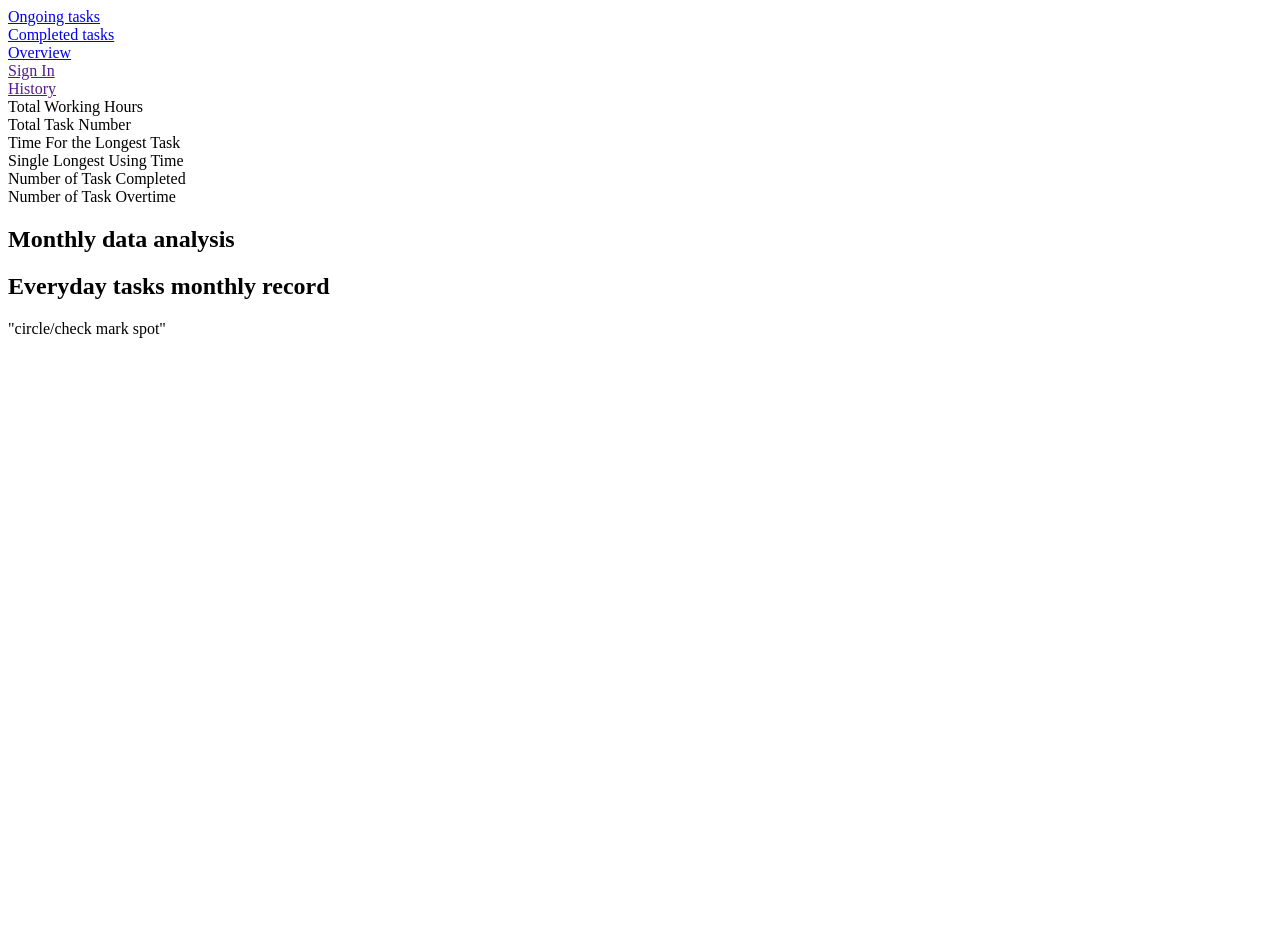
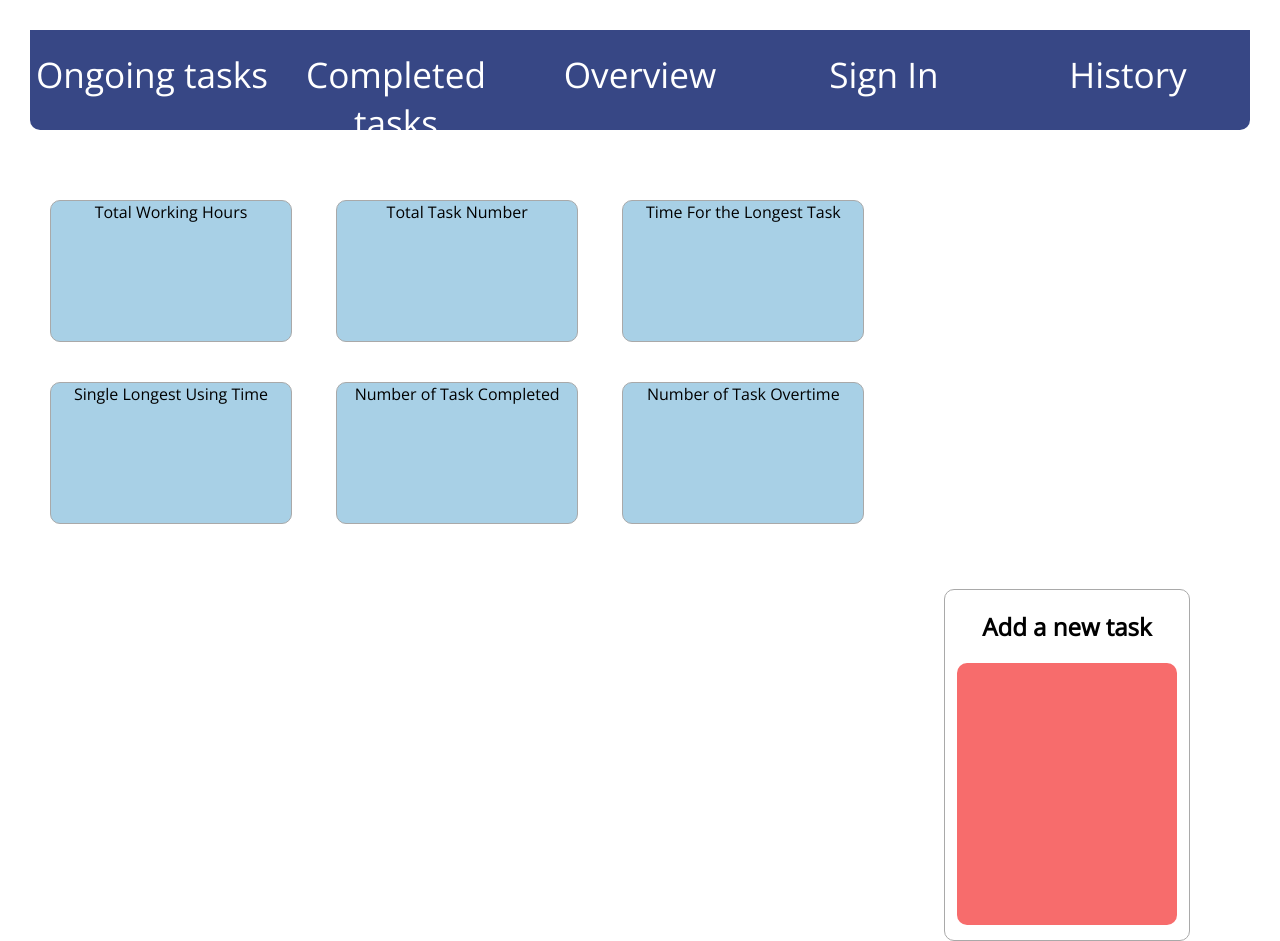
Before and after one commit to Jennifer-Zhan/FoClocks, a PHP site: page /overview.html in a window 1280 px wide. Before the commit the page ends 338 px from the top, so only its background shows below. Run offline with PHP 8.4, Linux system fonts and the light colour scheme.

Commit message:
finish the overview.css

```diff
--- a/overview.css
+++ b/overview.css
@@ -1,7 +1,14 @@
+@import url('https://fonts.googleapis.com/css?family=Open+Sans');
+
+body {
+  font-family: "Open Sans";
+  margin: 30px;
+  background: white;
+}
 .toptags{
 	height: 100px;
 	margin-bottom: 25px;
-	background-color: lightblue;
+	background-color: #374785;
 	border-radius: 0 0 10px 10px;
 }
 
@@ -18,31 +25,46 @@
 	text-decoration: none;
 }
 
-.left{
+.data_block{
 	float: left;
 	margin-top: 25px;
 	width: 75%;
 }
 
-.left section{
-	width: auto;
-	height: 120px;
-	float: left;
-	margin-left: 1%;
-	background-color: lightblue;
-	border-radius: 10px 10px 10px 10px;
-	overflow: hidden;
+.data_block section{
+	width: 240px;
+	height: 140px;
+  display: inline-block;
+  background-color: #A8D0E6;
+  border: 1px solid darkgray;
+  margin: 20px;
+  border-radius: 10px;
+  text-align: center;
 }
 
-.left p{
-	text-align: center;
-	margin-top: 45px;
+/*.data_block p{*/
+/*	text-align: center;*/
+/*	margin-top: 45px;*/
+/*}*/
+
+.add_bar{
+  margin-top: 45px;
+  margin-right: 60px;
+	float: right;
+	width: 20%;
+  border: 1px solid darkgray;
+	border-radius: 10px;
+  height: 350px;
 }
 
-.right{
-	float: right;
-	width: 20%;
-	border-style: solid;
-	border-width: 1px;
-	border-radius: 10px;
+h1.add_bar_t {
+  font-weight: bold;
+  text-align: center;
 }
+
+div.add_bar_b {
+  margin: 12px;
+  background-color: #F76C6C;
+  height: 75%;
+  border-radius: 10px;
+}
--- a/overview.html
+++ b/overview.html
@@ -3,7 +3,7 @@
 	<head>
 	<title>Overview page</title>
     <meta http-equiv="Content-Type" content="text/html; charset=UTF-8"/>
-    <link href="" rel="stylesheet" type="text/css"/>
+    <link href="overview.css" rel="stylesheet" type="text/css"/>
 		<style>
       @import url('https://fonts.googleapis.com/css2?family=Roboto:wght@300&display=swap');
     </style>
@@ -17,20 +17,23 @@
 				<section id="tag4"><a href="">Sign In</a></section>
 				<section id="history"><a href="">History</a></section>
 			</div>
-			<div class="left">
-				<section class="left1">Total Working Hours</section>
-				<section class="left2">Total Task Number</section>
-				<section class="left3">Time For the Longest Task</section>
-				<section class="left4">Single Longest Using Time</section>
-				<section class="left5">Number of Task Completed</section>
-				<section class="left6">Number of Task Overtime</section>
+			<div class="data_block">
+				<section class="data_block1">Total Working Hours</section>
+				<section class="data_block2">Total Task Number</section>
+				<section class="data_block3">Time For the Longest Task</section>
+				<section class="data_block4">Single Longest Using Time</section>
+				<section class="data_block5">Number of Task Completed</section>
+				<section class="data_block6">Number of Task Overtime</section>
 			</div>
-			<div class="right">
+			<div class="add_bar">
 				<section>
-					<h1>Monthly data analysis</h1>
-					<h1>Everyday tasks monthly record</h1>
+					<h1 class="add_bar_t">Add a new task</h1>
+<!--					<h1 class="add_bar_t">Everyday tasks monthly record</h1>-->
 				</section>
-				<section class="check">"circle/check mark spot"</section>
+				<div class="add_bar_b">
+
+				</div>
+<!--				<section class="check">"circle/check mark spot"</section>-->
 			</div>
 		</div>
 	</body>
```
